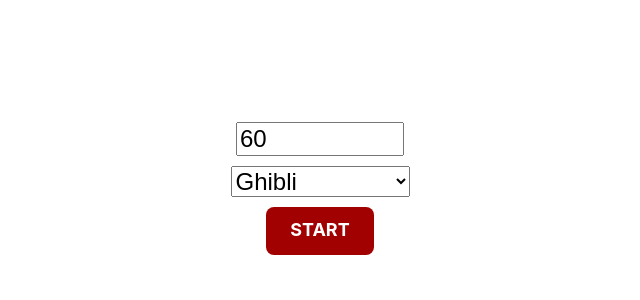
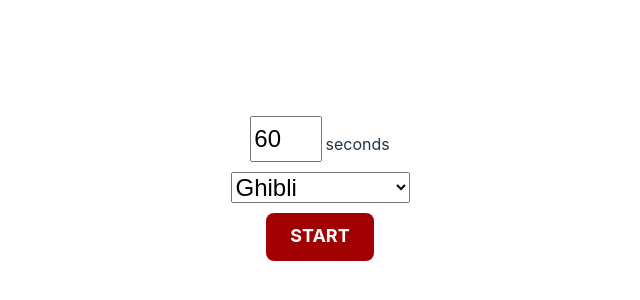
Before and after one commit to grerm1996/guesser, a React (Vite) app: page / in a window 1280 px wide. Shown: the part 212-512 px from the top of the page, without its empty margins (320-960 px from the left). Built offline with nearby package versions, Linux system fonts and the light colour scheme.

Commit message:
fix typing for timeLimit to allow empty input

```diff
--- a/src/App.tsx
+++ b/src/App.tsx
@@ -34,7 +34,7 @@
   const [index, setIndex] = useState<number>(0);
   const [selectedOption, setSelectedOption] = useState<string>("ghibli");
   const [numberCorrect, setNumberCorrect] = useState<number>(0);
-  const [timeLimit, setTimeLimit] = useState<number>(60);
+  const [timeLimit, setTimeLimit] = useState<number | "">(60);
 
   function start() {
     if (!gameStart) {
--- a/src/components/gameplay.tsx
+++ b/src/components/gameplay.tsx
@@ -11,7 +11,7 @@
   setIndex: (value: number) => void;
   numberCorrect: number;
   setNumberCorrect: (value: number) => void;
-  timeLimit: number;
+  timeLimit: number | "";
 }) {
   function clickPass() {
     const updatedList = [...props.shuffledList];
--- a/src/components/setup.css
+++ b/src/components/setup.css
@@ -25,7 +25,14 @@
 
 .time-input {
   font-size: 1.5rem;
-  width: 10rem;
+  width: 4rem;
   margin-bottom: 10px;
   display: flex;
 }
+
+.time-setter-container {
+  display: flex;
+}
+.time-setter-container p {
+  padding-left: 0.2rem;
+}
--- a/src/components/setup.tsx
+++ b/src/components/setup.tsx
@@ -2,10 +2,10 @@
 import { ChangeEvent } from "react";
 
 function Setup(props: {
-  timeLimit: number;
+  timeLimit: number | "";
   selectedOption: string;
   setSelectedOption: (value: string) => void;
-  setTimeLimit: (value: number) => void;
+  setTimeLimit: (value: number | "") => void;
   start: () => void;
   gameStart: boolean;
   index: number;
@@ -17,12 +17,19 @@
   return (
     <>
       <div>
-        <input
-          className="time-input"
-          placeholder="Enter time limit"
-          value={props.timeLimit}
-          onChange={(event) => props.setTimeLimit(parseInt(event.target.value))}
-        />
+        <div className="time-setter-container">
+          <input
+            className="time-input"
+            value={props.timeLimit}
+            onChange={(event) => {
+              if (event.target.value === "") props.setTimeLimit("");
+              else if (isNaN(Number(event.target.value)))
+                props.setTimeLimit("");
+              else props.setTimeLimit(parseInt(event.target.value));
+            }}
+          />{" "}
+          <p> seconds</p>
+        </div>
       </div>
       <select
         className="dropdown"
```
